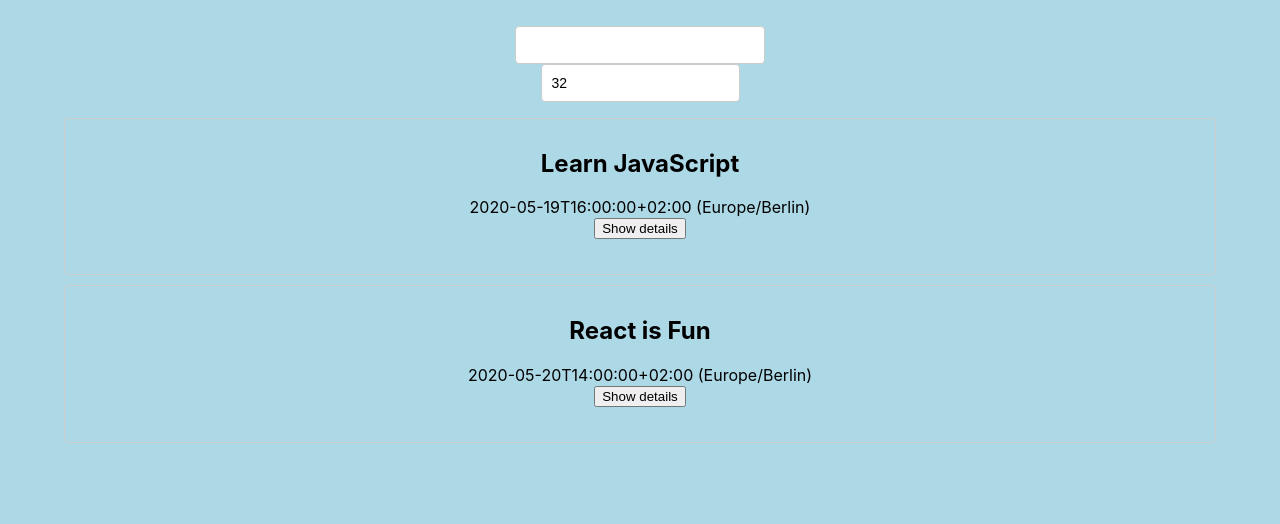
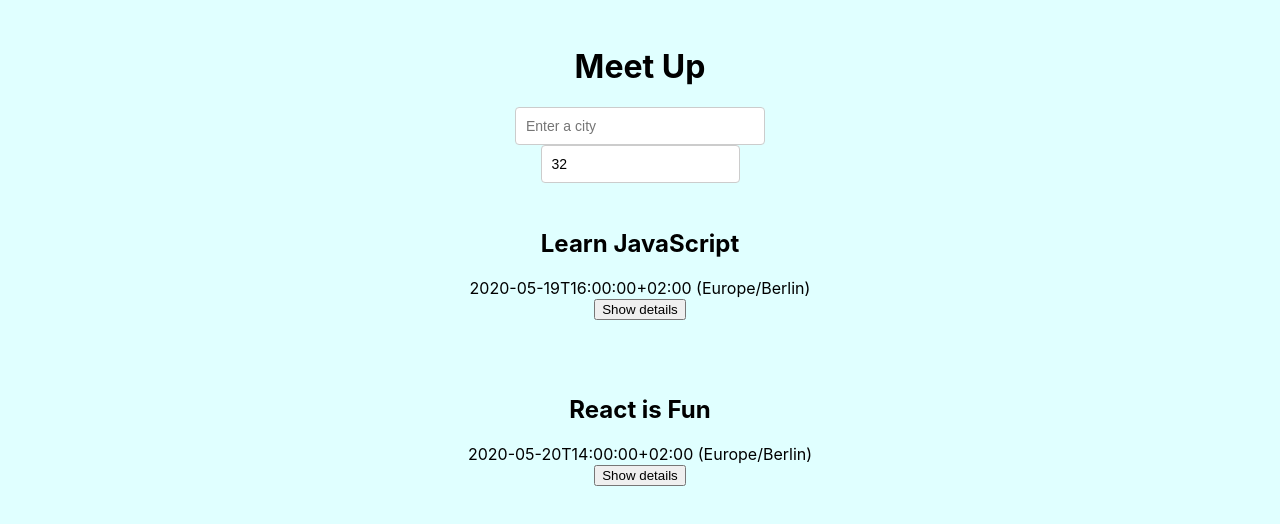
Before and after one commit to nickbeasley/Meet-App, a React (Create React App) app: page / in a window 1280 px wide. Shown: the top 524 px of the page. Built offline with nearby package versions, Linux system fonts and the light colour scheme; what atatus-spa would draw is missing.

Commit message:
Style Update

```diff
--- a/src/App.css
+++ b/src/App.css
@@ -1,6 +1,6 @@
 @import url(https://fonts.googleapis.com/css?family=Roboto:500);
 html {
-  background-color: lightblue;
+  background-color: lightcyan;
 }
 .App {
   text-align: center;
@@ -83,11 +83,8 @@ input[type="number"] {
   padding: 10px 10px 35px;
   margin-bottom: 10px;
   text-align: center;
-  border: 1px solid #ccc;
-  border-radius: 4px;
   position: relative;
 }
-
 .details-btn {
   position: absolute;
   right: 5px;
--- a/src/App.js
+++ b/src/App.js
@@ -6,8 +6,6 @@ import CitySearch from "./CitySearch";
 import NumberOfEvents from "./NumberOfEvents";
 
 import { getEvents, extractLocations } from "./api";
-//fix logo import
-// import logo from "/public/logo.png";
 
 class App extends Component {
   state = {
@@ -53,7 +51,7 @@ class App extends Component {
   render() {
     return (
       <div className="App">
-        {/* <img src={logo} alt="Logo" /> */}
+        <h1>Meet Up</h1>
         <CitySearch
           locations={this.state.locations}
           updateEvents={this.updateEvents}
--- a/src/CitySearch.js
+++ b/src/CitySearch.js
@@ -33,6 +33,7 @@ class CitySearch extends Component {
         <input
           type="text"
           className="city"
+          placeholder="Enter a city"
           value={this.state.query}
           onChange={this.handleInputChanged}
           onFocus={() => {
```
Also changed, not shown: public/manifest.json.
